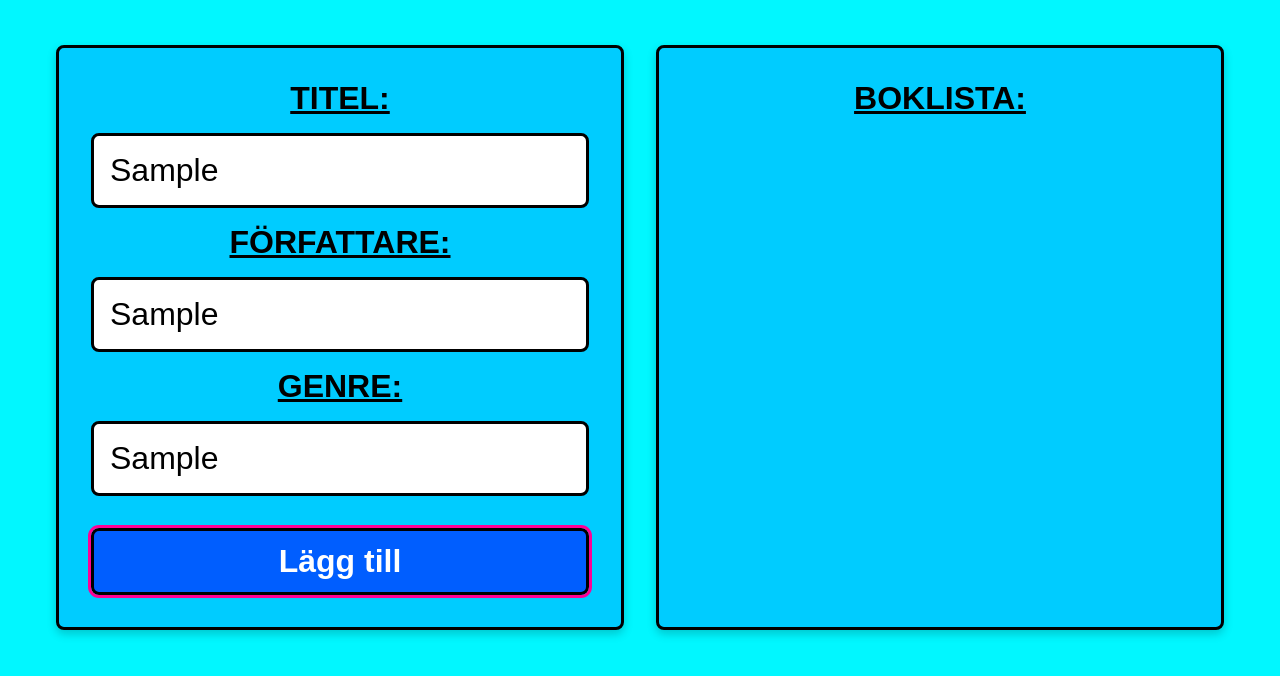
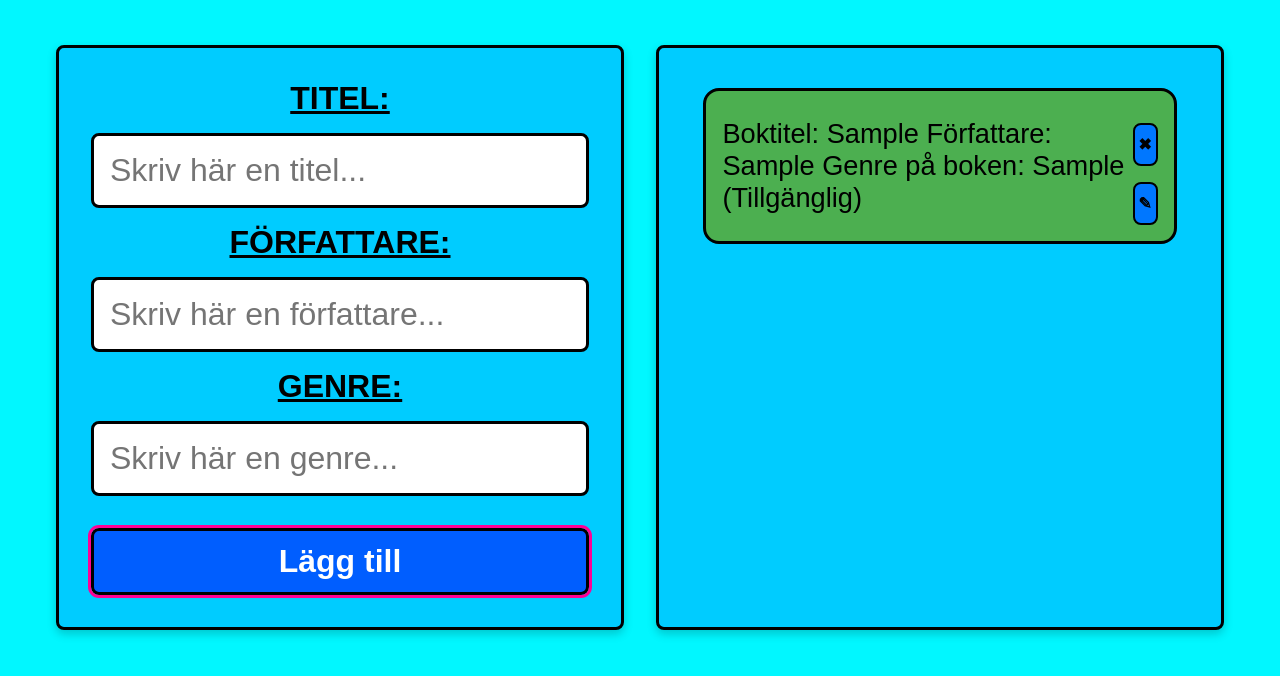
Before and after one commit to ErikTP/book-list-app, a plain HTML site: page index.html in a window 1280 px wide. Both pictures are taken after typing "Sample", "Sample", "Sample" into the empty fields and a click on the button "Lägg till". Shown: the part 72-748 px from the top of the page. Drawn offline with Linux system fonts and the light colour scheme.

Commit message:
JS crud with local storage

```diff
--- a/index.html
+++ b/index.html
@@ -11,37 +11,42 @@
     <h1 class="main-heading">BOKVÄNNER</h1>
     <section class="app-section" id="app">
       <form action="" id="inputForm">
-        <label class="form-label" for="inputItem">TITEL:</label>
+        <label class="form-label" for="inputTitle">TITEL:</label>
         <input
           type="text"
-          id="inputItem"
-          name="inputItem"
+          id="inputTitle"
+          name="inputTitle"
           placeholder="Skriv här en titel..."
         />
-        <label class="form-label" for="inputItem">FÖRFATTARE:</label>
+
+        <label class="form-label" for="inputAuthor">FÖRFATTARE:</label>
         <input
           type="text"
-          id="inputItem"
-          name="inputItem"
+          id="inputAuthor"
+          name="inputAuthor"
           placeholder="Skriv här en författare..."
         />
-        <label class="form-label" for="inputItem">GENRE:</label>
+
+        <label class="form-label" for="inputGenre">GENRE:</label>
         <input
           type="text"
-          id="inputItem"
-          name="inputItem"
+          id="inputGenre"
+          name="inputGenre"
           placeholder="Skriv här en genre..."
         />
-        <!-- <label class="form-label" for="Status">STATUS:</label>
-        <select class="select-status" id="Status">
+
+        <!-- <label class="form-label" for="inputStatus">STATUS:</label>
+        <select class="select-status" id="inputStatus">
           <option value="Tillgänglig">Tillgänglig</option>
           <option value="Utlånad">Utlånad</option>
           <option value="Reserverad">Reserverad</option>
         </select> -->
+
         <div class="button-container">
           <button class="button" type="submit">Lägg till</button>
         </div>
       </form>
+
       <ul id="itemList">
         <label class="form-label">BOKLISTA:</label>
       </ul>
--- a/script.js
+++ b/script.js
@@ -1,5 +1,7 @@
 const inputForm = document.getElementById("inputForm");
-const inputItem = document.getElementById("inputItem");
+const inputTitle = document.getElementById("inputTitle");
+const inputAuthor = document.getElementById("inputAuthor");
+const inputGenre = document.getElementById("inputGenre");
 const itemList = document.getElementById("itemList");
 
 let itemsArray = JSON.parse(localStorage.getItem("itemsArray")) || [];
@@ -8,32 +10,160 @@ function saveItemsToLocalStorage() {
     localStorage.setItem("itemsArray", JSON.stringify(itemsArray));
 }
 
-function addBook(event) {
+function addButtonsToItem(item, index) {
+    const buttonContainer = document.createElement("div");
+    buttonContainer.classList.add("button-container");
+
+    const removeButton = document.createElement("button");
+    removeButton.classList.add("remove-button");
+    removeButton.textContent = "✖";
+    removeButton.addEventListener("click", (event) => {
+        removeItem(index);
+    });
+
+    const editButton = document.createElement("button");
+    editButton.classList.add("edit-button");
+    editButton.textContent = "✎";
+    editButton.addEventListener("click", () => startEdit(index));
+
+    buttonContainer.appendChild(removeButton);
+    buttonContainer.appendChild(editButton);
+
+    item.appendChild(buttonContainer);
+}
+
+function addItem(event) {
     event.preventDefault();
-    const newBookText = inputItem.value.trim();
+    const newTitle = inputTitle.value.trim();
+    const newAuthor = inputAuthor.value.trim();
+    const newGenre = inputGenre.value.trim();
 
-    if (newBookText !== "") {
-        const newBook = { text: newBookText, status: "available" };
+    if (newTitle !== "" && newAuthor !== "" && newGenre !== "") {
 
-        itemsArray.push(newBookText);
-        console.log(itemsArray);
+        const newItem = {
+            title: newTitle,
+            author: newAuthor,
+            genre: newGenre,
+            status: "Tillgänglig"
+        };
 
-        const newListIteam = createListIteam(newBookText);
+        itemsArray.push(newItem);
 
-        itemList.appendChild(newListIteam);
-        inputItem.value = "";
-
-        updateEmptyMessage();
+        renderItems();
 
         saveItemsToLocalStorage();
 
+        inputTitle.value = "";
+        inputAuthor.value = "";
+        inputGenre.value = "";
     } else {
-        alert("Du måste skriva en text");
+        alert("Alla fält måste fyllas i!");
+    }
+}
+
+function renderItems() {
+    itemList.innerHTML = "";
+
+    itemsArray.forEach((item, index) => {
+        const listItem = createListItem(item, index);
+        itemList.appendChild(listItem);
+    });
+
+    updateEmptyMessage();
+}
+
+function createListItem(itemObject, index) {
+    const listItem = document.createElement("li");
+
+    let statusClass = "";
+    switch (itemObject.status) {
+        case "Tillgänglig":
+            statusClass = "status-available";
+            break;
+        case "Reserverad":
+            statusClass = "status-reserved";
+            break;
+        case "Utlånad":
+            statusClass = "status-borrowed";
+            break;
     }
 
-};
+    listItem.classList.add(statusClass);
+
+    listItem.textContent = `Boktitel: ${itemObject.title} Författare: ${itemObject.author} Genre på boken: ${itemObject.genre} (${itemObject.status})`;
 
 
+    addButtonsToItem(listItem, index);
+
+    return listItem;
+}
 
 
-inputForm.addEventListener("submit", addBook);
+function removeItem(index) {
+    itemsArray.splice(index, 1);
+
+    saveItemsToLocalStorage();
+
+    renderItems();
+}
+
+function startEdit(index) {
+    const item = itemsArray[index];
+
+    const newTitle = prompt("Ange ny titel:", item.title);
+    const newAuthor = prompt("Ange ny författare:", item.author);
+    const newGenre = prompt("Ange ny genre:", item.genre);
+    const newStatus = prompt("Ange ny status (Tillgänglig, Utlånad, Reserverad):", item.status);
+
+    const validStatuses = ["Tillgänglig", "Utlånad", "Reserverad"];
+
+
+    if (newTitle && newAuthor && newGenre) {
+
+        if (validStatuses.includes(newStatus.trim())) {
+            item.title = newTitle.trim();
+            item.author = newAuthor.trim();
+            item.genre = newGenre.trim();
+            item.status = newStatus.trim();
+        } else {
+            // Om statusen inte är giltig, sätt den till "Tillgänglig" (eller ett annat standardvärde)
+            alert("Ogiltig status! Standardstatus 'Tillgänglig' kommer att användas.");
+            item.title = newTitle.trim();
+            item.author = newAuthor.trim();
+            item.genre = newGenre.trim();
+            item.status = "Tillgänglig";
+        }
+
+        saveItemsToLocalStorage();
+        renderItems();
+    } else {
+        alert("Alla fält måste fyllas i!");
+    }
+}
+
+function updateEmptyMessage() {
+    let emptyMessage = document.getElementById("emptyMessage");
+
+    const hasItems = Array.from(itemList.children).some(child => child.tagName === "LI");
+
+    if (!hasItems) {
+        if (!emptyMessage) {
+            emptyMessage = document.createElement("p");
+            emptyMessage.id = "emptyMessage";
+            emptyMessage.textContent = "Listan är tom, börja lägga till böcker till din lista!";
+            itemList.appendChild(emptyMessage);
+        }
+    } else {
+        if (emptyMessage) {
+            emptyMessage.remove();
+        }
+    }
+}
+
+function loadItemsFromLocalStorage() {
+    renderItems();
+}
+
+inputForm.addEventListener("submit", addItem);
+
+loadItemsFromLocalStorage();
--- a/styles.css
+++ b/styles.css
@@ -43,14 +43,15 @@ body {
   box-sizing: border-box;
 }
 
-.form-label{
+.form-label {
   font-size: clamp(1rem, 10vw, 2rem);
   font-weight: bolder;
   text-decoration: underline;
   margin-bottom: 0.5rem;
 }
 
-input[type="text"], .select-status{
+input[type="text"],
+.select-status {
   width: 100%;
   padding: var(--space-1x);
   font-size: 2rem;
@@ -61,7 +62,7 @@ input[type="text"], .select-status{
   margin-bottom: var(--space-1x);
 }
 
-.button{
+.button {
   background-color: var(--primary-color);
   color: var(--text-color);
   width: 100%;
@@ -75,10 +76,26 @@ input[type="text"], .select-status{
   margin-top: var(--space-1x);
 }
 
-.button:hover, .button:focus{
+.button:hover,
+.button:focus {
   color: rgb(255, 255, 255);
   background-color: rgb(0, 94, 255);
   outline: solid #ff0095;
+}
+
+.remove-button,
+.edit-button {
+  background-color: var(--primary-color);
+  color: var(--text-color);
+  width: 25px;
+  border: 2px solid var(--text-color);
+  font-size: 1rem;
+  font-weight: bolder;
+  padding: 10px 0px;
+  border-radius: 0.5rem;
+  cursor: pointer;
+  display: block;
+  margin-top: var(--space-1x);
 }
 
 li {
@@ -100,7 +117,8 @@ li span {
   text-align: left;
 }
 
-#inputForm, #itemList {
+#inputForm,
+#itemList {
   flex: 1;
   max-width: 600px;
   background-color: rgb(0, 204, 255);
@@ -121,9 +139,21 @@ li span {
   text-align: left;
 }
 
+.status-available {
+  background-color: #4caf50;
+}
+
+.status-reserved {
+  background-color: #ffeb3b;
+}
+
+.status-borrowed {
+  background-color: #f44336;
+  color: #fff;
+}
+
 @media (max-width: 800px) {
-
-    .button{
+  .button {
     font-size: 2em;
     padding: 0.5rem;
   }
@@ -139,7 +169,8 @@ li span {
     gap: var(--space-1x);
   }
 
-    #inputForm, #itemList {
+  #inputForm,
+  #itemList {
     width: 100%;
     max-width: none;
   }
```
Lines whose indentation alone changed are shown as unchanged.
